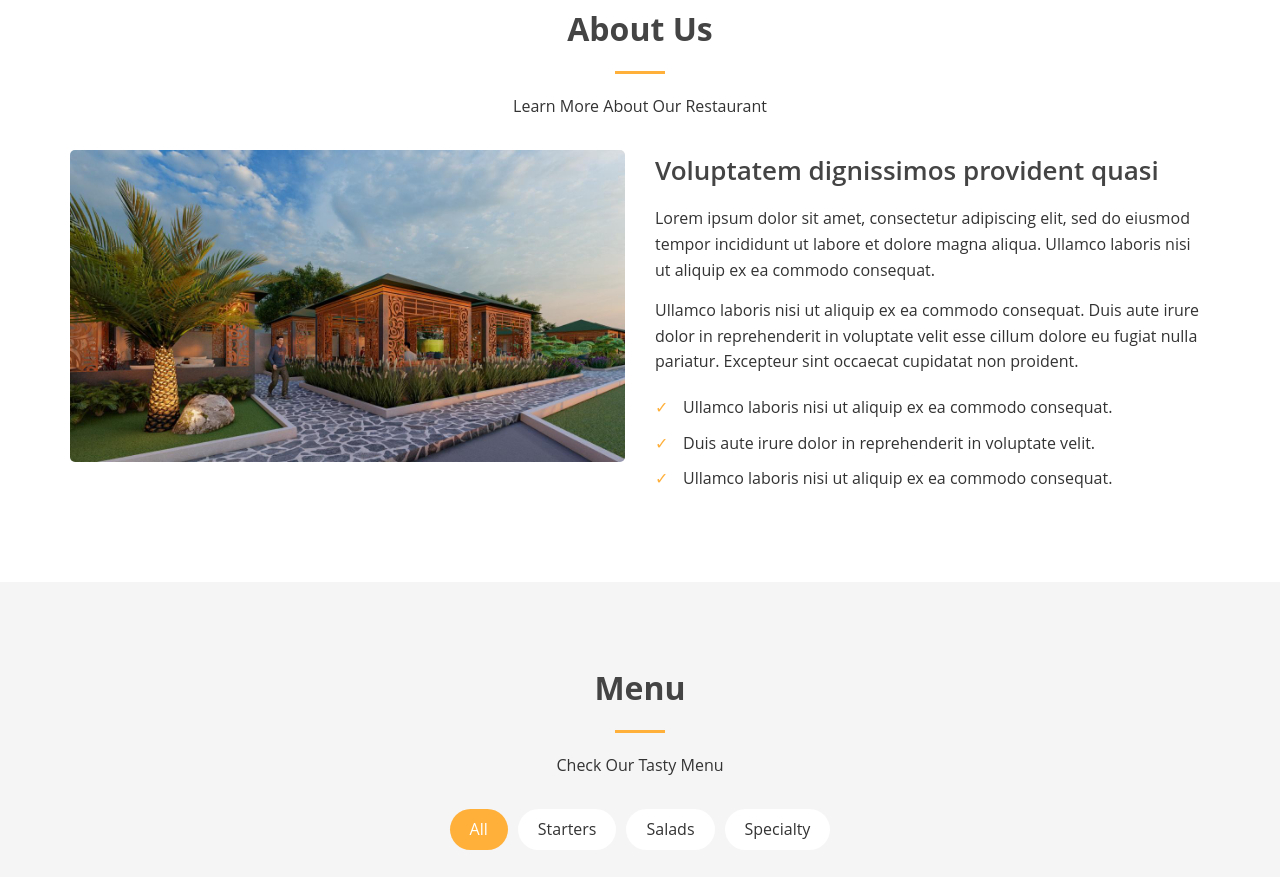
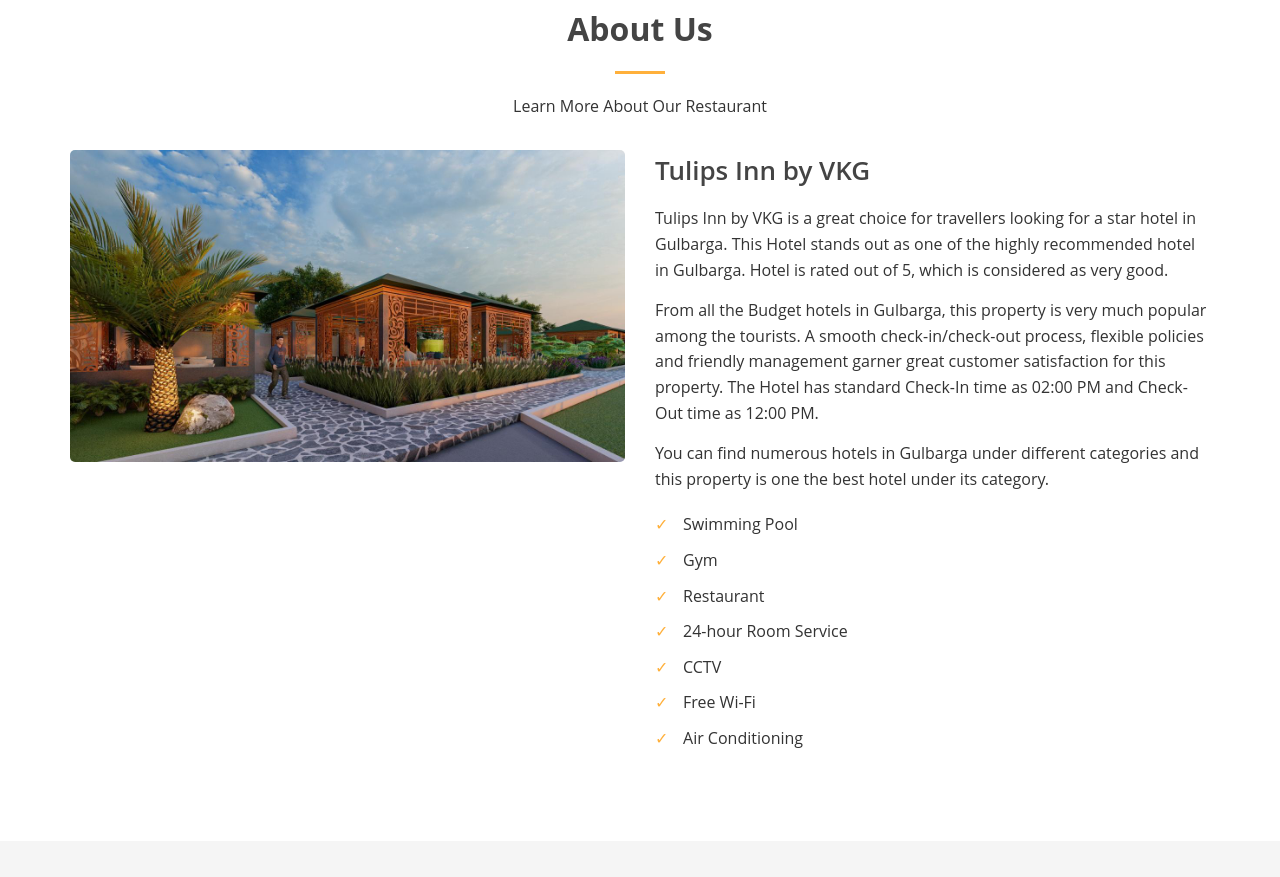
Before and after one commit to Gautamprasad24/tulipsinn, a plain HTML site: page index.html in a window 1280 px wide. Shown: the part 877-1754 px from the top of the page. Drawn offline with Linux system fonts and the light colour scheme.

Commit message:
Update index.html

```diff
--- a/index.html
+++ b/index.html
@@ -1081,17 +1081,22 @@
                     <img src="images/aminities/garden1.jpg" alt="Restaurant Exterior">
                 </div>
                 <div class="col about-text">
-                    <h3>Voluptatem dignissimos provident quasi</h3>
+                    <h3>Tulips Inn by VKG</h3>
                     <p>
-                        Lorem ipsum dolor sit amet, consectetur adipiscing elit, sed do eiusmod tempor incididunt ut labore et dolore magna aliqua. Ullamco laboris nisi ut aliquip ex ea commodo consequat.
+                       Tulips Inn by VKG is a great choice for travellers looking for a star hotel in Gulbarga. This Hotel stands out as one of the highly recommended hotel in Gulbarga. Hotel is rated out of 5, which is considered as very good.
                     </p>
                     <p>
-                        Ullamco laboris nisi ut aliquip ex ea commodo consequat. Duis aute irure dolor in reprehenderit in voluptate velit esse cillum dolore eu fugiat nulla pariatur. Excepteur sint occaecat cupidatat non proident.
+                       From all the Budget hotels in Gulbarga, this property is very much popular among the tourists. A smooth check-in/check-out process, flexible policies and friendly management garner great customer satisfaction for this property. The Hotel has standard Check-In time as 02:00 PM and Check-Out time as 12:00 PM.
                     </p>
+                    <p>You can find numerous hotels in Gulbarga under different categories and this property is one the best hotel under its category.</p>
                     <ul>
-                        <li>Ullamco laboris nisi ut aliquip ex ea commodo consequat.</li>
-                        <li>Duis aute irure dolor in reprehenderit in voluptate velit.</li>
-                        <li>Ullamco laboris nisi ut aliquip ex ea commodo consequat.</li>
+                        <li>Swimming Pool</li>
+                        <li>Gym</li>
+                        <li>Restaurant</li>
+                        <li>24-hour Room Service</li>
+                        <li>CCTV</li>
+                        <li>Free Wi-Fi</li>
+                        <li>Air Conditioning</li>
                     </ul>
                 </div>
             </div>
```
